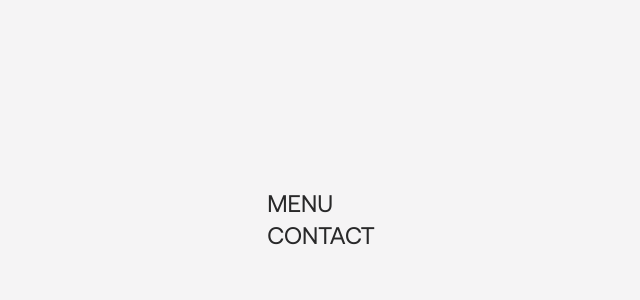
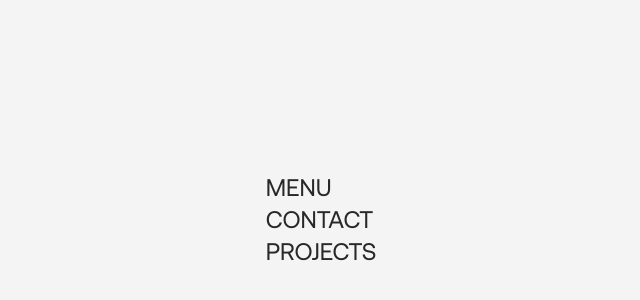
Before and after one commit to Subhampreet/Brand_Portfolio, a Next.js app: page / in a window 1280 px wide. Shown: the part 178-478 px from the top of the page, without its empty margins (319-959 px from the left). Built offline with nearby package versions, Linux system fonts and the light colour scheme.

Commit message:
Branching Check

```diff
--- a/src/pages/index.js
+++ b/src/pages/index.js
@@ -10,6 +10,7 @@ export default function Home() {
       <main className="mx-auto w-auto">
           <MenuButton>Menu</MenuButton>
           <MenuButton>Contact</MenuButton>
+          <MenuButton>PROJECTS</MenuButton>
       </main>
     </div>
   );
```
